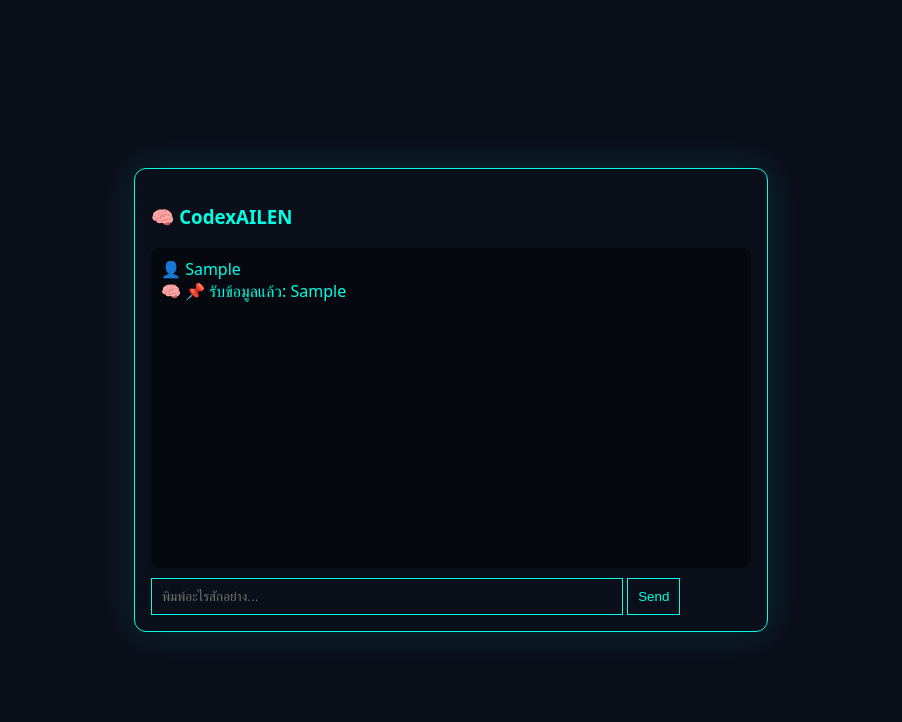
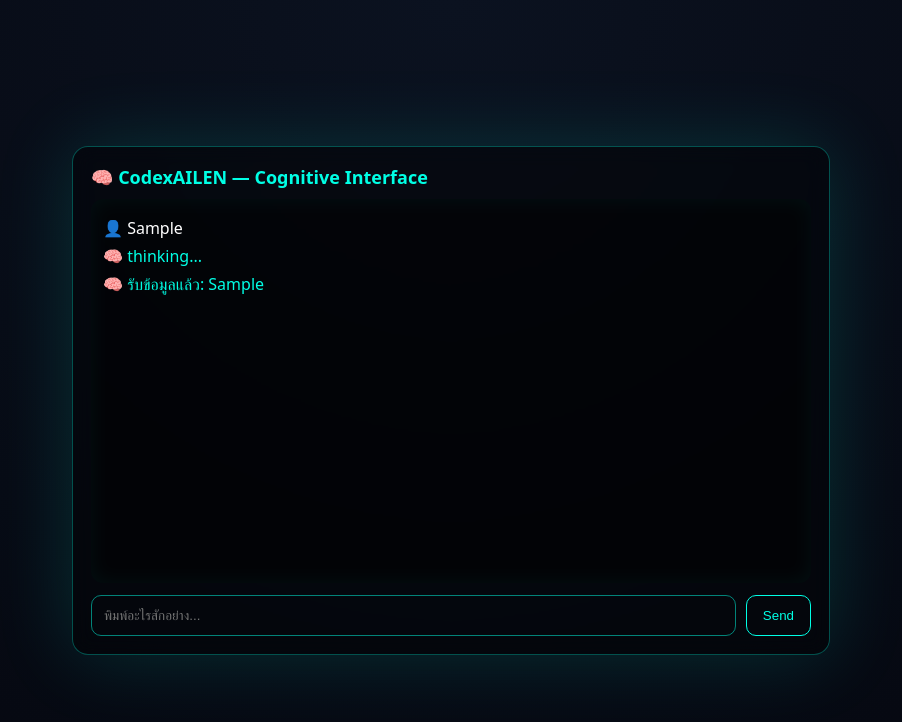
Before and after one commit to chumpoopan2002-debug/codexailen, a plain HTML site: page index.html in a window 1280 px wide. Both pictures are taken after typing "Sample" into the empty fields and a click on the button "Send". Shown: the whole page, without its empty margins (189-1091 px from the left). Drawn offline with Linux system fonts and the light colour scheme.

Commit message:
Update index.html

```diff
--- a/index.html
+++ b/index.html
@@ -8,7 +8,7 @@
 body {
   margin: 0;
   font-family: system-ui;
-      background: #0b0f1a;
+  background: radial-gradient(circle at top, #0b1220, #05070f);
   color: #00ffe5;
   display: flex;
   justify-content: center;
@@ -16,90 +16,126 @@
   height: 100vh;
 }
 
-    .box {
-      width: 600px;
-      border: 1px solid #00ffe5;
-      border-radius: 12px;
-      padding: 16px;
-      box-shadow: 0 0 40px #00ffe520;
+/* container */
+.app {
+  width: 720px;
+  border: 1px solid rgba(0,255,229,0.3);
+  border-radius: 16px;
+  padding: 18px;
+  background: rgba(0,0,0,0.4);
+  backdrop-filter: blur(10px);
+  box-shadow: 0 0 80px rgba(0,255,229,0.15);
 }
 
+/* header */
+.header {
+  font-size: 18px;
+  font-weight: bold;
+  margin-bottom: 10px;
+}
+
+/* chat box */
 #log {
-      height: 300px;
+  height: 360px;
   overflow-y: auto;
-      background: #00000070;
-      padding: 10px;
-      margin-bottom: 10px;
-      border-radius: 8px;
+  background: rgba(0,0,0,0.5);
+  border-radius: 12px;
+  padding: 12px;
+  margin-bottom: 12px;
+  box-shadow: inset 0 0 20px rgba(0,255,229,0.05);
+}
+
+/* messages */
+.msg {
+  margin: 6px 0;
+  line-height: 1.4;
+}
+
+.user { color: #ffffff; }
+.ai { color: #00ffe5; }
+
+/* input */
+.row {
+  display: flex;
+  gap: 10px;
 }
 
 input {
-      width: 75%;
-      padding: 10px;
+  flex: 1;
+  padding: 12px;
+  border-radius: 10px;
+  border: 1px solid rgba(0,255,229,0.5);
   background: transparent;
-      border: 1px solid #00ffe5;
   color: #00ffe5;
+  outline: none;
 }
 
 button {
-      padding: 10px;
+  padding: 12px 16px;
+  border-radius: 10px;
   border: 1px solid #00ffe5;
   background: transparent;
   color: #00ffe5;
   cursor: pointer;
+  transition: 0.2s;
+}
+
+button:hover {
+  background: rgba(0,255,229,0.1);
+}
+
+/* typing effect */
+.typing {
+  opacity: 0.6;
+  font-style: italic;
 }
 </style>
 </head>
 
 <body>
 
-<div class="box">
-  <h3>🧠 CodexAILEN</h3>
+<div class="app">
+  <div class="header">🧠 CodexAILEN — Cognitive Interface</div>
 
   <div id="log"></div>
 
+  <div class="row">
     <input id="input" placeholder="พิมพ์อะไรสักอย่าง..." />
     <button onclick="send()">Send</button>
+  </div>
 </div>
 
 <script>
 let memory = [];
 
-function log(text) {
+function log(text, type="ai") {
   const box = document.getElementById("log");
   const div = document.createElement("div");
-  div.innerText = text;
+  div.className = "msg " + type;
+  div.innerText = (type === "user" ? "👤 " : "🧠 ") + text;
   box.appendChild(div);
   box.scrollTop = box.scrollHeight;
 }
 
 function brain(input) {
-  if (input.includes("?")) {
-    return "🧠 วิเคราะห์คำถาม → กำลังคิด...";
-  }
-
-  if (input.length > 20) {
-    return "📊 ข้อมูลยาว → วิเคราะห์เชิงลึก";
-  }
-
-  return "📌 รับข้อมูลแล้ว: " + input;
+  if (input.includes("?")) return "กำลังวิเคราะห์คำถาม...";
+  if (input.length > 30) return "ข้อมูลซับซ้อน → processing deeper layer...";
+  return "รับข้อมูลแล้ว: " + input;
 }
 
 function send() {
   const input = document.getElementById("input");
   const value = input.value.trim();
-
   if (!value) return;
 
-  log("👤 " + value);
+  log(value, "user");
+  log("thinking...", "ai");
 
   memory.push(value);
 
-  const response = brain(value);
-
   setTimeout(() => {
-    log("🧠 " + response);
-  }, 300);
+    log(brain(value), "ai");
+  }, 400);
 
   input.value = "";
 }
```
Lines whose indentation alone changed are shown as unchanged.
